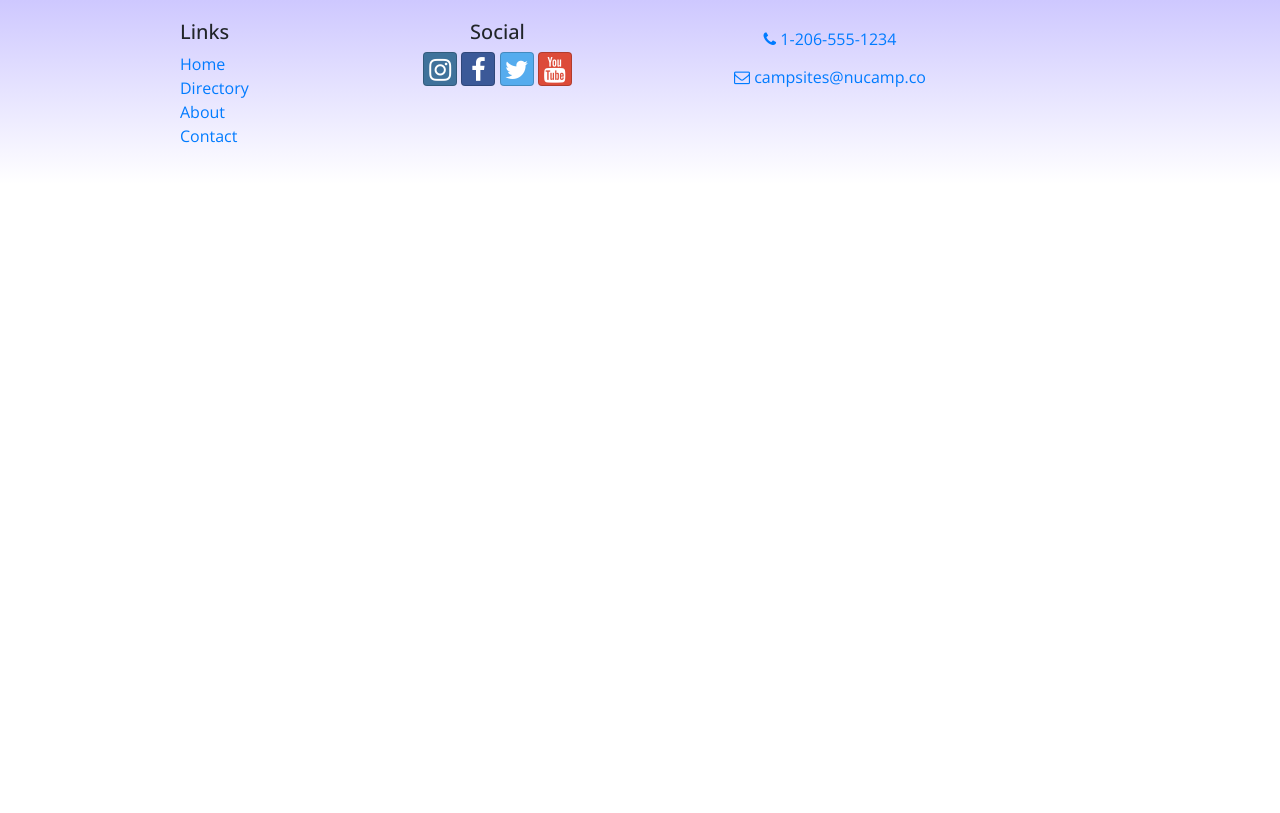
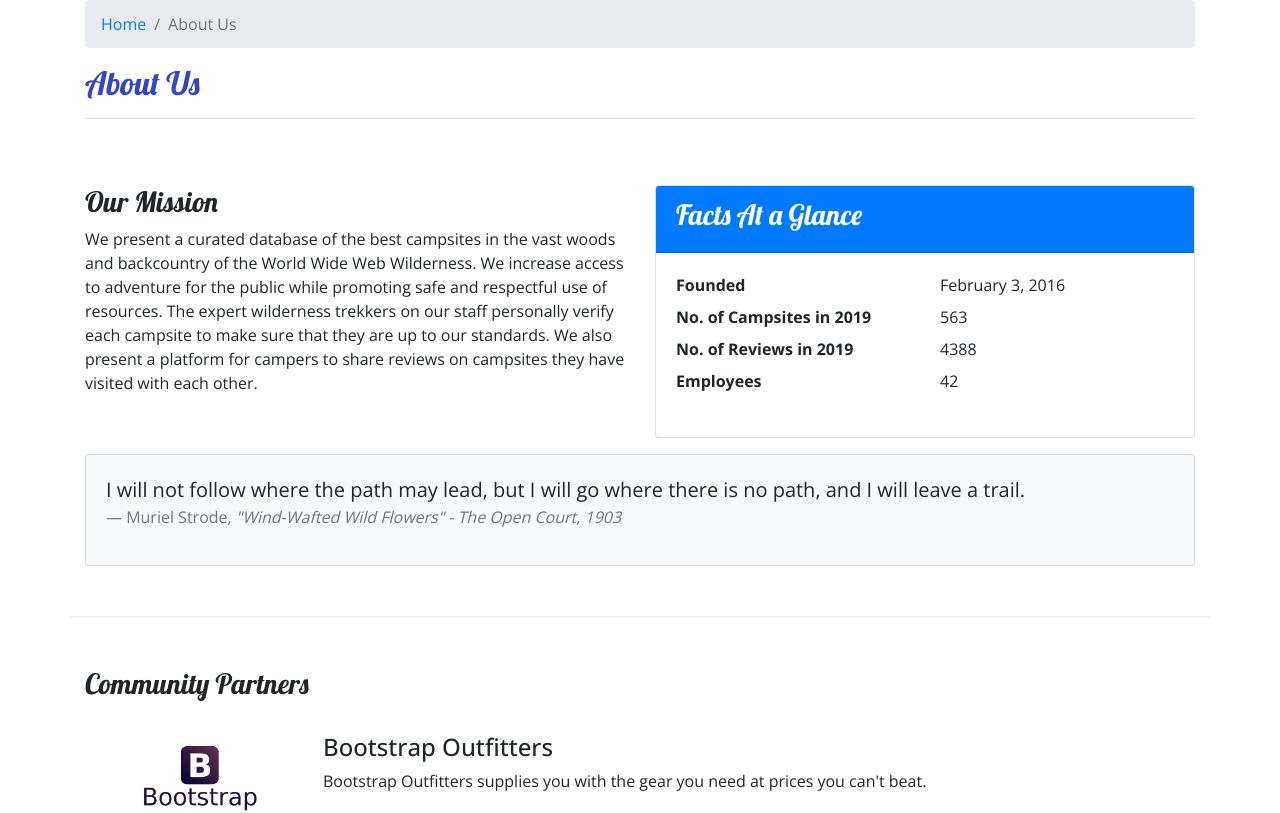
Before and after one commit to GuyEMathieu/react-nucampsite, a React (Create React App) app: page /aboutus in a window 1280 px wide. Shown: the part 220-1033 px from the top of the page. Before the commit the page ends 800 px from the top, so only its background shows below. Built offline with nearby package versions, Linux system fonts and the light colour scheme.

Commit message:
created AboutComponent

```diff
--- /dev/null
+++ b/src/components/AboutComponent.jsx
@@ -0,0 +1,100 @@
+import React, {Fragment} from 'react';
+import {
+    Breadcrumb, BreadcrumbItem, Card,
+    CardBody, CardHeader, Media
+} from 'reactstrap';
+import { Link } from 'react-router-dom';
+
+
+function About(props) {
+
+    const partners = props.partners.map(partner => {
+        console.log("partners", partner)
+        return (
+            <Media tag='li' key={partner.id}>
+                {RenderPartner(partner)}
+            </Media>
+        );
+    });
+
+
+    function RenderPartner (partner) {
+
+        if(partner){
+            return (
+                <Fragment>
+                    <Media object src={partner.image} alt={partner.name} width='150'/>
+                    <Media body className='ml-5 mb-4'>
+                        <Media heading>
+                            {partner.name}
+                        </Media>
+                        {partner.description}
+                    </Media>
+                </Fragment>
+            )
+        }
+    }
+
+    return (
+        <div className="container">
+            <div className="row">
+                <div className="col">
+                    <Breadcrumb>
+                        <BreadcrumbItem><Link to="/home">Home</Link></BreadcrumbItem>
+                        <BreadcrumbItem active>About Us</BreadcrumbItem>
+                    </Breadcrumb>
+                    <h2>About Us</h2>
+                    <hr />
+                </div>
+            </div>
+            <div className="row row-content">
+                <div className="col-sm-6">
+                    <h3>Our Mission</h3>
+                    <p>We present a curated database of the best campsites in the vast woods and backcountry of the World Wide Web Wilderness. We increase access to adventure for the public while promoting safe and respectful use of resources. The expert wilderness trekkers on our staff personally verify each campsite to make sure that they are up to our standards. We also present a platform for campers to share reviews on campsites they have visited with each other.</p>
+                </div>
+                <div className="col-sm-6">
+                    <Card>
+                        <CardHeader className="bg-primary text-white"><h3>Facts At a Glance</h3></CardHeader>
+                        <CardBody>
+                            <dl className="row">
+                                <dt className="col-6">Founded</dt>
+                                <dd className="col-6">February 3, 2016</dd>
+                                <dt className="col-6">No. of Campsites in 2019</dt>
+                                <dd className="col-6">563</dd>
+                                <dt className="col-6">No. of Reviews in 2019</dt>
+                                <dd className="col-6">4388</dd>
+                                <dt className="col-6">Employees</dt>
+                                <dd className="col-6">42</dd>
+                            </dl>
+                        </CardBody>
+                    </Card>
+                </div>
+                <div className="col">
+                    <Card className="bg-light mt-3">
+                        <CardBody>
+                            <blockquote className="blockquote">
+                                <p className="mb-0">I will not follow where the path may lead, but I will go where there is no path, and I will leave a trail.</p>
+                                <footer className="blockquote-footer">Muriel Strode,{' '}
+                                    <cite title="Source Title">"Wind-Wafted Wild Flowers" -
+                                    The Open Court, 1903</cite>
+                                </footer>
+                            </blockquote>
+                        </CardBody>
+                    </Card>
+                </div>
+            </div>
+            <div className="row row-content">
+                <div className="col-12">
+                    <h3>Community Partners</h3>
+                </div>
+                <div className="col mt-4">
+                    <Media list>
+                        {partners}
+                    </Media>
+                </div>
+            </div>
+        </div>
+    );
+}
+
+export default About;
--- a/src/components/CampsiteInfoComponent.jsx
+++ b/src/components/CampsiteInfoComponent.jsx
@@ -4,7 +4,7 @@ import {Card, CardImg, CardBody, CardTitle} from 'reactstrap'
 function renderComments(comments){
     if(comments){
         return (
-            <div>
+            <div className='col-md-5 m-1'>
                 <h4>Comments</h4>
                 {comments.map(c => (
                     <p>{c.text} <br/> --{c.author} {formatDate(c.date)}</p>
@@ -37,8 +37,6 @@ function renderCampsite(campsite){
 }
 function CampsiteInfo (props) {
 
-
-
     if(props.campsite){
         return (
             <div className="container">
--- a/src/components/DirectoryComponent.jsx
+++ b/src/components/DirectoryComponent.jsx
@@ -19,9 +19,8 @@ function RenderDirectoryItem({campsite}) {
         </Card>
     );
 }
+
 function Directory (props) {
-
-
     const directory = props.campsites.map(campsite => {
         return (
             <div key={campsite.id} className="col-md-5 m-1">
--- a/src/components/MainComponent.jsx
+++ b/src/components/MainComponent.jsx
@@ -16,6 +16,7 @@ import Contact from './ContactComponent';
 import Header from './HeaderComponent';
 import Footer from './FooterComponent';
 import Home from './HomeComponent';
+import About from './AboutComponent'
 //#endregion
 
 class Main extends Component {
@@ -66,12 +67,15 @@ class Main extends Component {
                 <Header  />
                 <Routes>
                     <Route path='/home'element={<HomePage  />} />
+                    <Route path='/home'element={<HomePage  />} />
+
                     <Route path='/contactus'element={<Contact  />} />
                     <Route path='/' element={<Navigate to='/home'  />} />
                     <Route path='/directory' element={
                         <Directory campsites={this.state.campsites} />
                     }/>
                     <Route path='/directory/:campsiteId' element={<CampsiteWithId  />} />
+                    <Route path='/aboutus' element={<About partners={this.state.partners}  />} />
                 </Routes>
                 <Footer  />
             </div>
```
